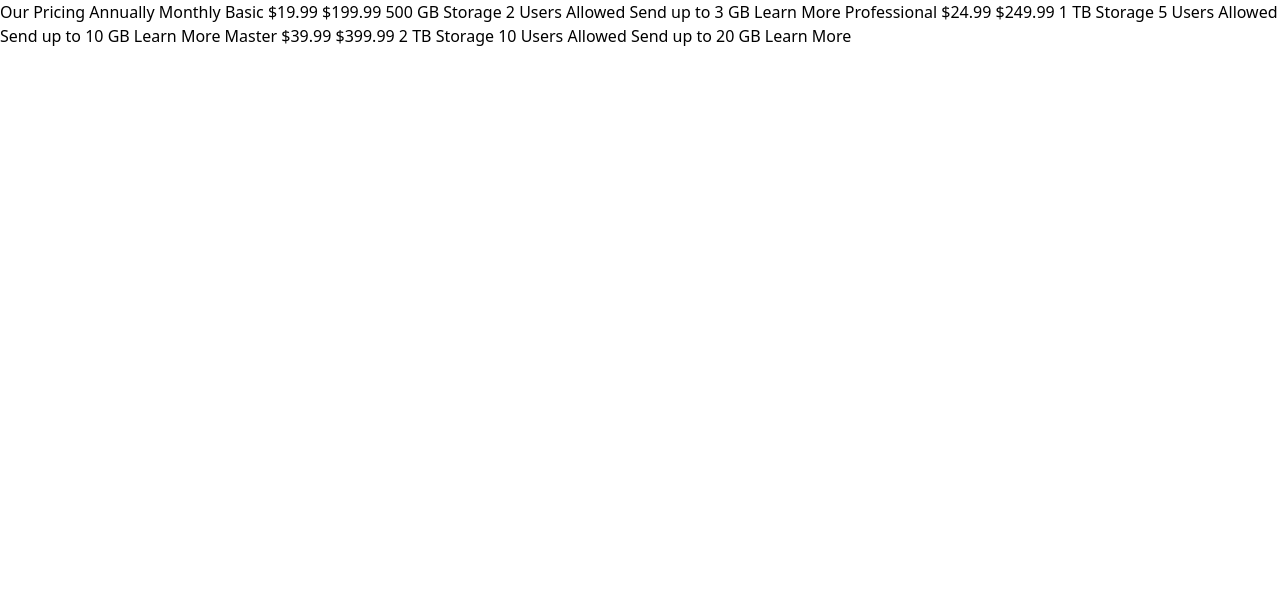
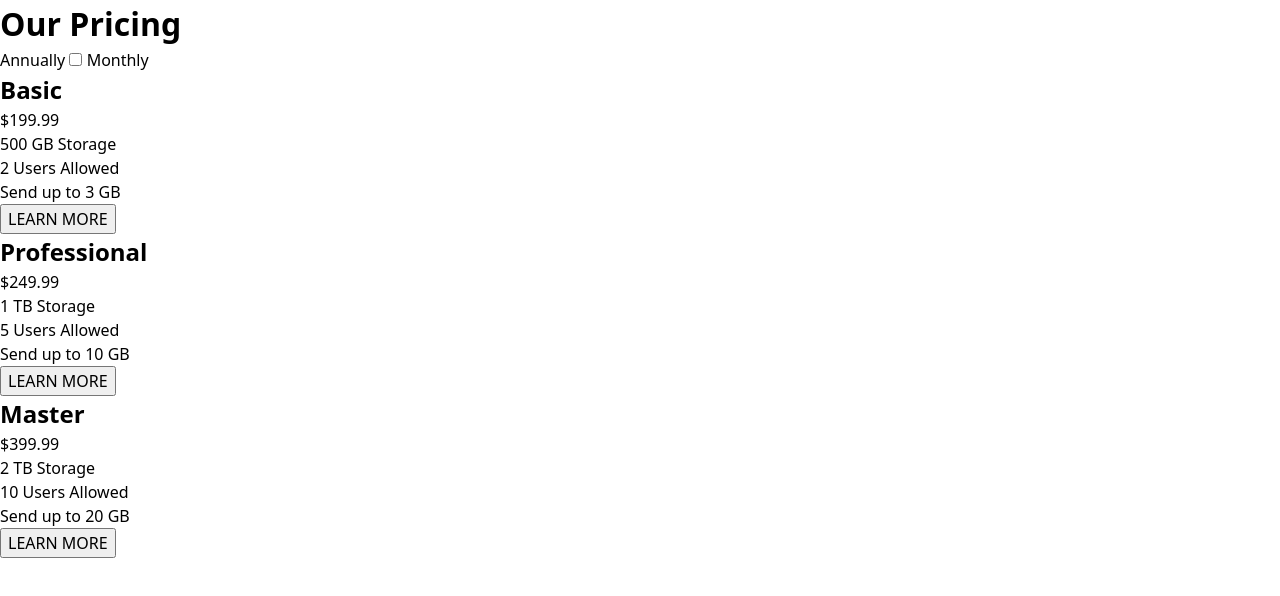
Before and after one commit to robinjmm/pricing-component, a website built with Vite: page index.html in a window 1280 px wide. Built offline with nearby package versions, Linux system fonts and the light colour scheme.

Commit message:
Finish initial markup for the project

```diff
--- a/index.html
+++ b/index.html
@@ -14,33 +14,57 @@
 </head>
 <body>
 
-Our Pricing
-Annually
-Monthly
+<header>
+	<h1>Our Pricing</h1>
 
-Basic
-&dollar;19.99
-&dollar;199.99
-500 GB Storage
-2 Users Allowed
-Send up to 3 GB
-Learn More
+	<div class="toggle">
+		<label for="toggle">Annually</label>
+		<input type="checkbox" name="toggle" tabindex="0" id="toggle">
+		<label for="toggle">Monthly</label>
+	</div>
+</header>
 
-Professional
-&dollar;24.99
-&dollar;249.99
-1 TB Storage
-5 Users Allowed
-Send up to 10 GB
-Learn More
 
-Master
-&dollar;39.99
-&dollar;399.99
-2 TB Storage
-10 Users Allowed
-Send up to 20 GB
-Learn More
+<main>
+	<article class="price-card">
+		<h2 class="price-card__title">Basic</h2>
+		<p class="price-card__value"><span class="price-card__sign">$</span>199.99</p>
+
+		<ul class="features">
+			<li>500 GB Storage</li>
+			<li>2 Users Allowed</li>
+			<li>Send up to 3 GB</li>
+		</ul>
+
+		<button>LEARN MORE</button>
+	</article>
+
+	<article class="price-card">
+		<h2 class="price-card__title">Professional</h2>
+		<p class="price-card__value"><span class="price-card__sign">$</span>249.99</p>
+
+		<ul class="features">
+			<li>1 TB Storage</li>
+			<li>5 Users Allowed</li>
+			<li>Send up to 10 GB</li>
+		</ul>
+
+		<button>LEARN MORE</button>
+	</article>
+
+	<article class="price-card">
+		<h2 class="price-card__title">Master</h2>
+		<p class="price-card__value"><span class="price-card__sign">$</span>399.99</p>
+
+		<ul class="features">
+			<li>2 TB Storage</li>
+			<li>10 Users Allowed</li>
+			<li>Send up to 20 GB</li>
+		</ul>
+
+		<button>LEARN MORE</button>
+	</article>
+</main>
 
 <script type="module" src="./js/main.js"></script>
 </body>
```
